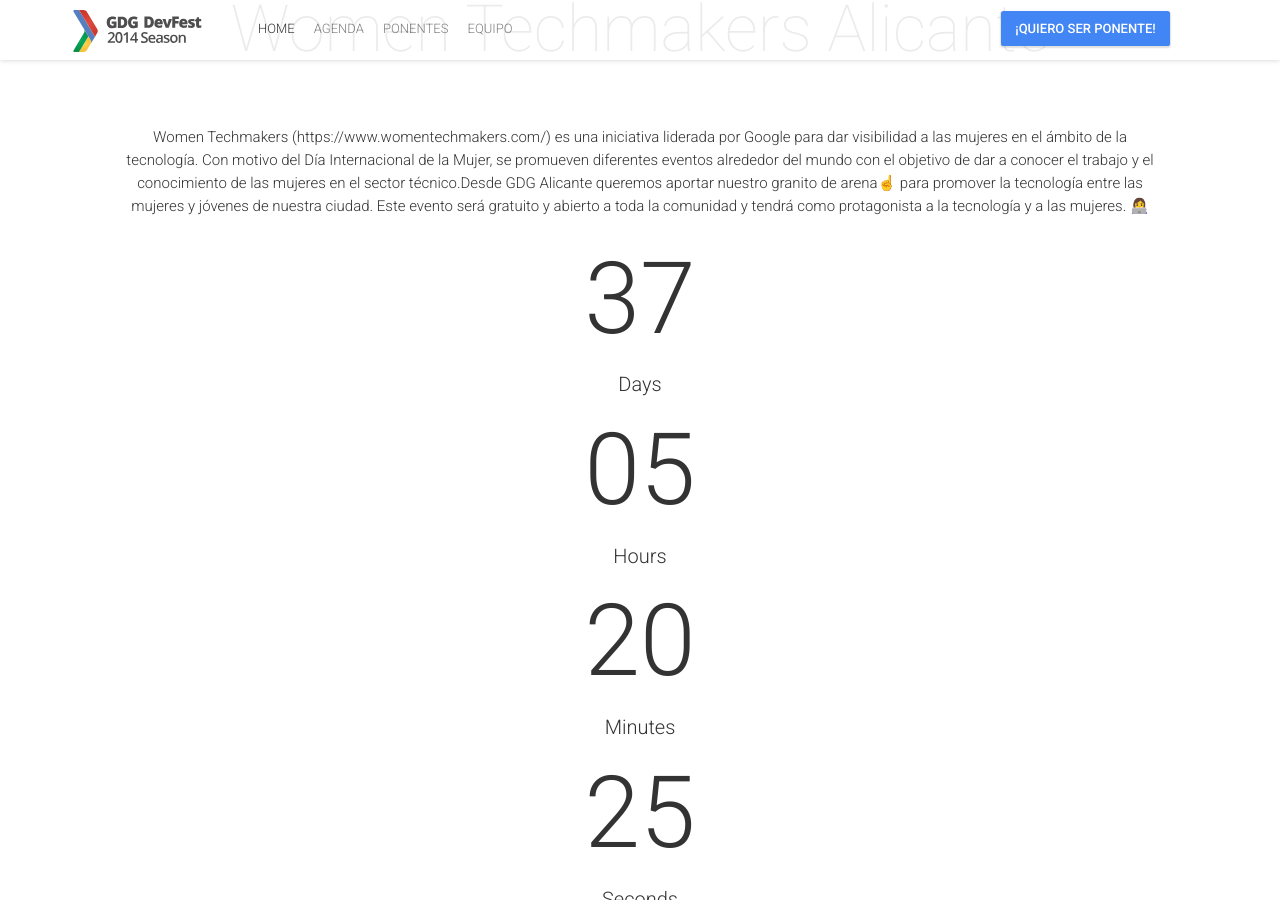
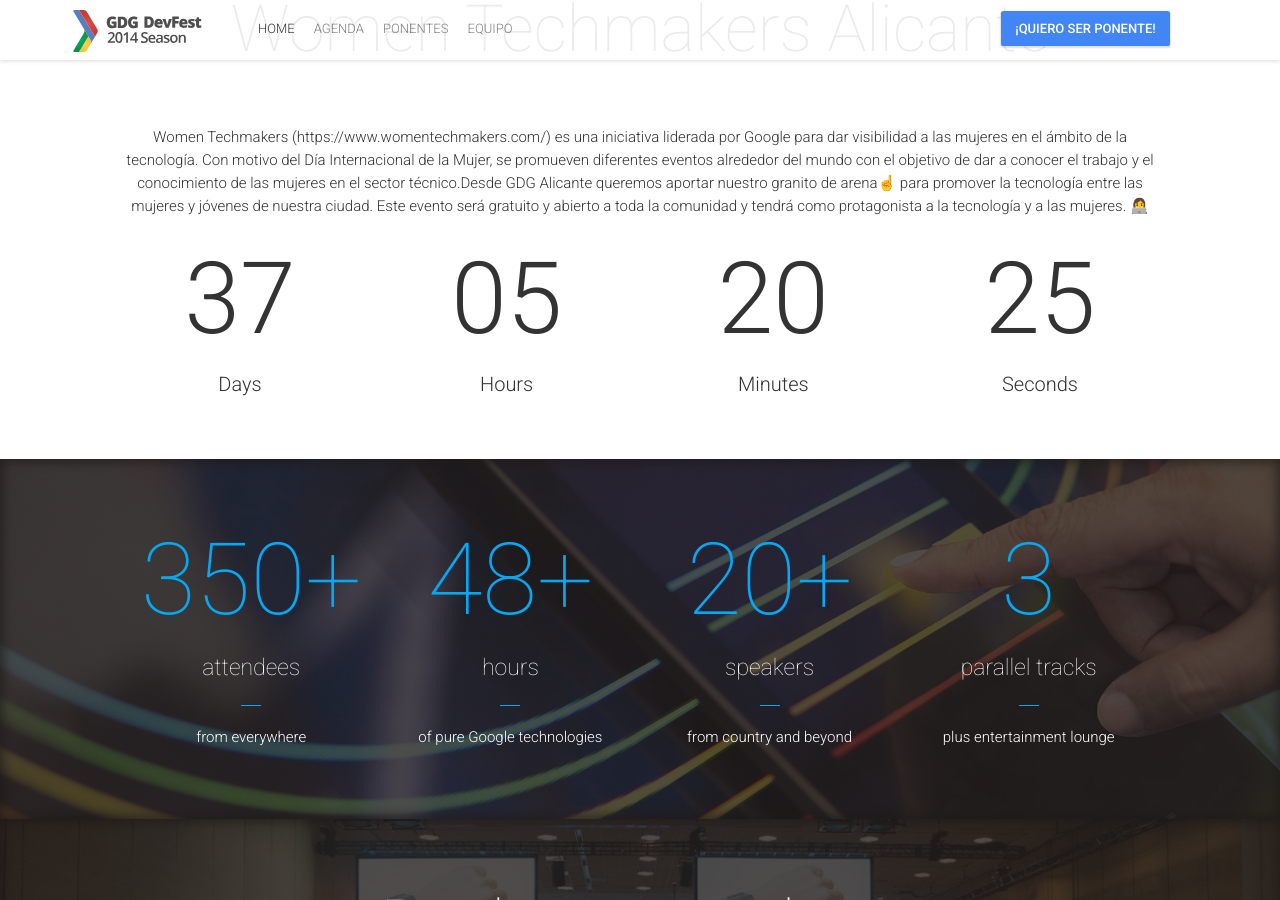
Before and after one commit to wtmalicante/wtmalicante.github.io, a Jekyll site: the page built from index.html, in a window 1280 px wide and 900 px high, scrolled down 976 px. Built offline with Jekyll 4.4.1, drawn with Linux system fonts in a browser that asks for light colours; nearby versions of some CDN libraries; comment, search, counter and statistics services are not loaded.

Commit message:
Update about.html

```diff
--- a/_includes/about.html
+++ b/_includes/about.html
@@ -18,19 +18,19 @@
                        <div class="row">
                         <div class="col-xs-12 col-sm-12 col-md-12">
                             <div class="countdown text-center">
-                                <div class="counter-day">
+                                <div class="counter-day col-sm-3 col-md-3">
                                     <span class="days">00</span>
                                     <div class="smalltext">Days</div>
                                 </div>
-                                <div class="counter-hour">
+                                <div class="counter-hour col-sm-3 col-md-3">
                                     <span class="hours">00</span>
                                     <div class="smalltext">Hours</div>
                                 </div>
-                                <div class="counter-minute">
+                                <div class="counter-minute col-sm-3 col-md-3">
                                     <span class="minutes">00</span>
                                     <div class="smalltext">Minutes</div>
                                 </div>
-                                <div class="counter-second">
+                                <div class="counter-second col-sm-3 col-md-3">
                                     <span class="seconds">00</span>
                                     <div class="smalltext">Seconds</div>
                                 </div>
```
